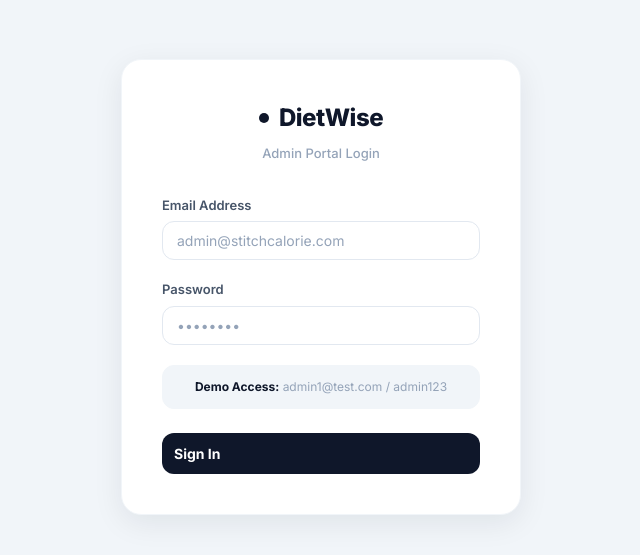
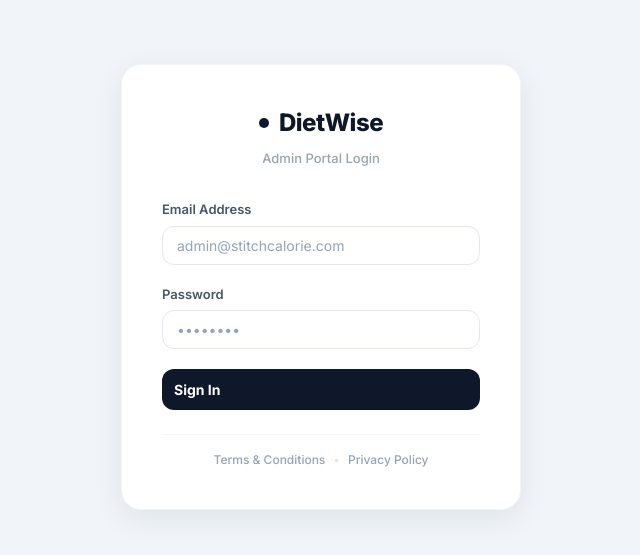
Before and after one commit to Devesh700/nutricarre-admin, a SvelteKit app in the folder admin_panel/: page /login in a window 1280 px wide. Shown: the part 113-668 px from the top of the page, without its empty margins (319-959 px from the left). Built offline with nearby package versions, Linux system fonts and the light colour scheme; no server answers.

Commit message:
feat: add login page with Supabase authentication

```diff
--- a/admin_panel/src/routes/login/+page.svelte
+++ b/admin_panel/src/routes/login/+page.svelte
@@ -64,14 +64,18 @@
         />
       </div>
 
-      <div class="demo-hint">
-        <p><strong>Demo Access:</strong> admin1@test.com / admin123</p>
-      </div>
+
 
       <button type="submit" class="btn btn-primary w-full" disabled={loading}>
         {loading ? 'Authenticating...' : 'Sign In'}
       </button>
     </form>
+
+    <div class="login-footer-links">
+      <a href="/terms">Terms & Conditions</a>
+      <span class="dot-sep">•</span>
+      <a href="/privacy">Privacy Policy</a>
+    </div>
   </div>
 </div>
 
@@ -179,4 +183,31 @@
     cursor: not-allowed;
     transform: none;
   }
+
+  .login-footer-links {
+    margin-top: 1.5rem;
+    padding-top: 1rem;
+    border-top: 1px solid var(--border-light);
+    display: flex;
+    align-items: center;
+    justify-content: center;
+    gap: 0.5rem;
+    font-size: 0.75rem;
+  }
+
+  .login-footer-links a {
+    color: var(--text-muted);
+    text-decoration: none;
+    font-weight: 500;
+    transition: color 0.15s;
+  }
+
+  .login-footer-links a:hover {
+    color: var(--primary-accent);
+    text-decoration: underline;
+  }
+
+  .dot-sep {
+    color: var(--border);
+  }
 </style>
```
